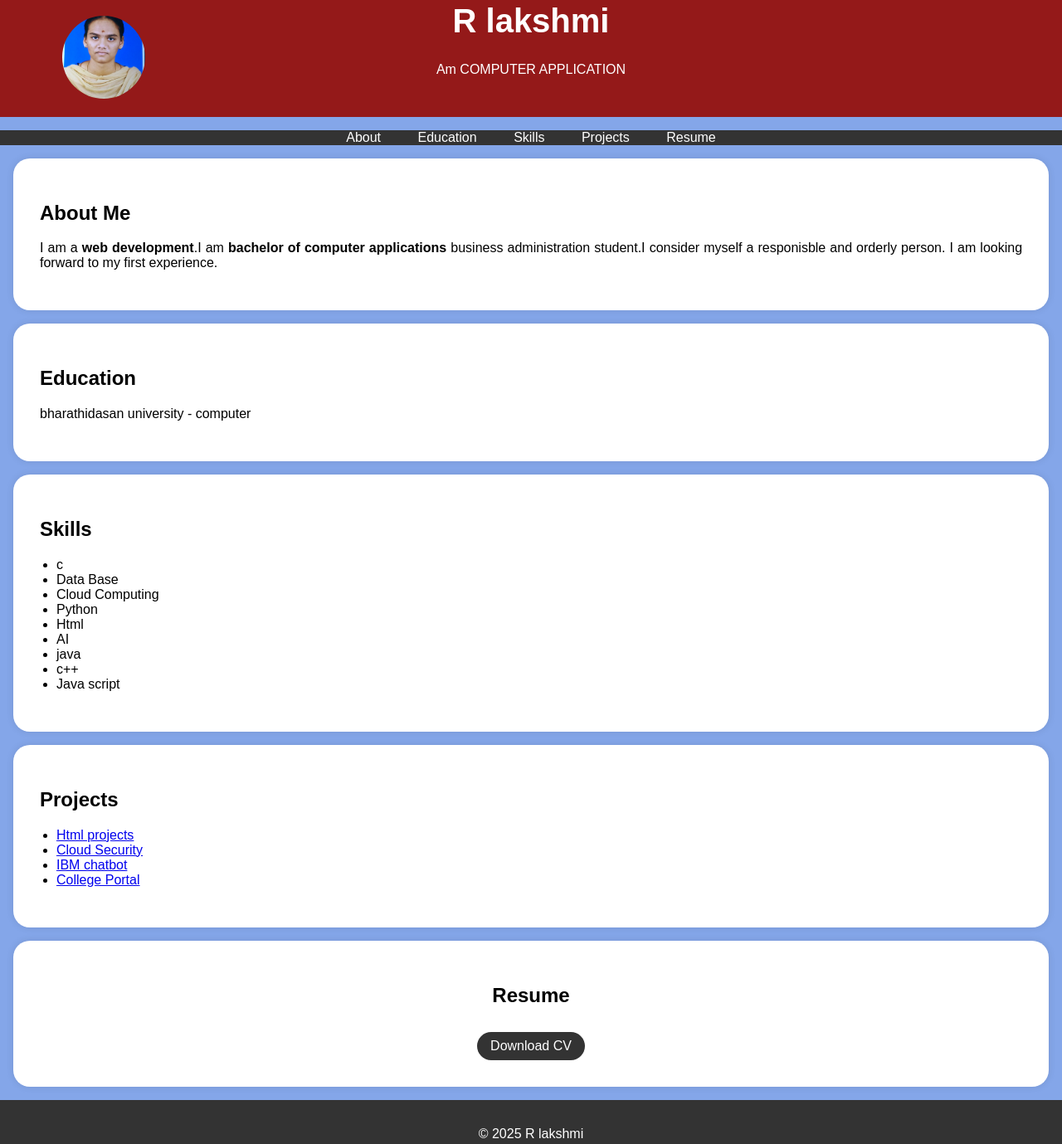
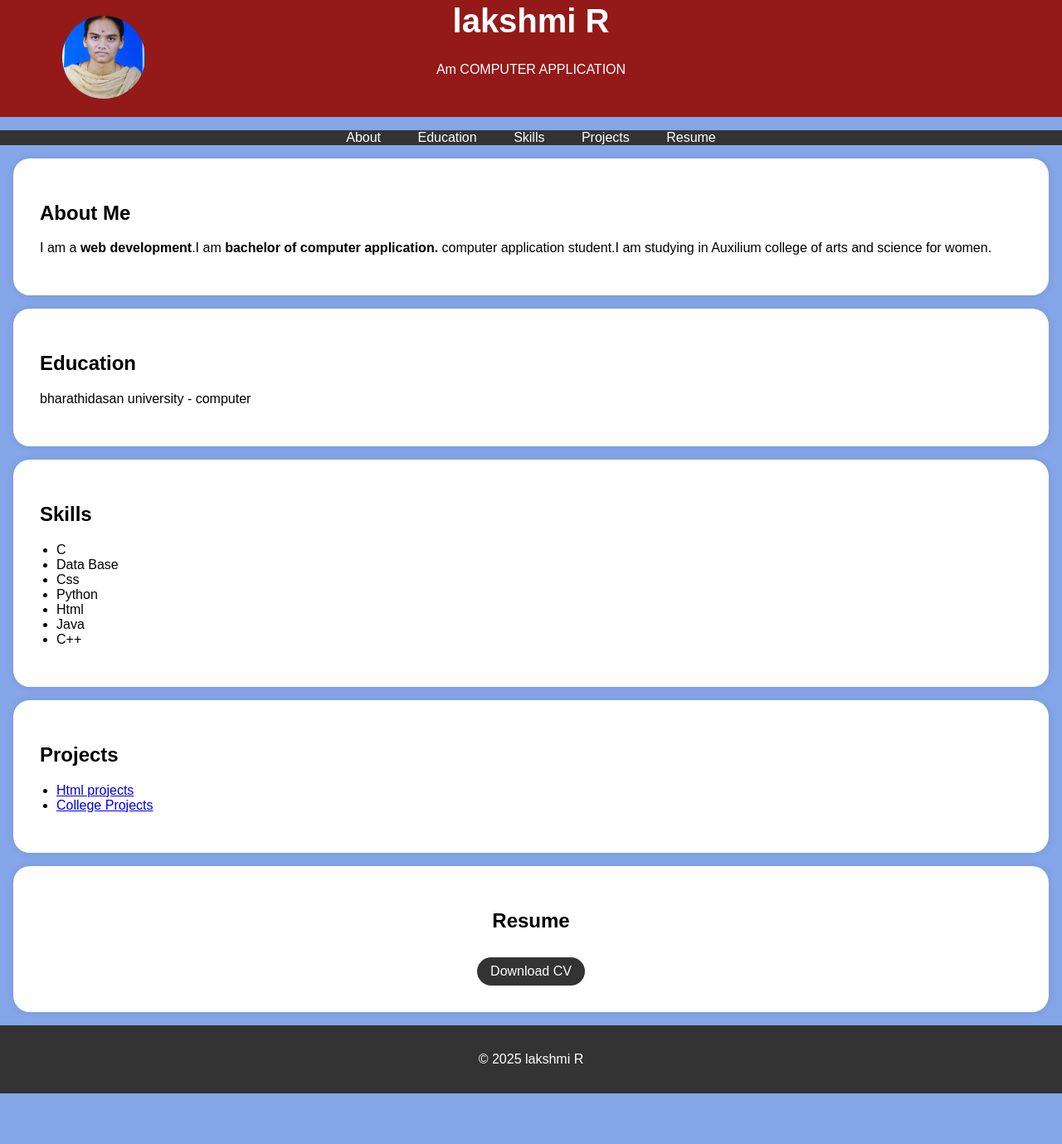
Before and after one commit to laks813/digital-portfolio, a plain HTML site: page index.html in a window 1280 px wide. Shown: the part 56-1435 px from the top of the page at 83% size. After the commit the page ends 1374 px from the top, so only its background shows below. Drawn offline with Linux system fonts and the light colour scheme.

Commit message:
Update index.html

```diff
--- a/index.html
+++ b/index.html
@@ -96,8 +96,8 @@
         <div class="header-content">
             <!-- Add your profile picture here -->
             <img src="Profile.jpg" alt="Your Profile Picture" class="profile-picture">
-            <h1>R lakshmi</h1>
-            <p> Am COMPUTER APPLICATION</p>
+            <h1> lakshmi R</h1>
+            <p>   Am COMPUTER APPLICATION</p>
         </div>
     </header>
 
@@ -108,16 +108,14 @@
             <li><a href="#skills">Skills</a></li>
             <li><a href="#projects">Projects</a></li>
             <li><a href="#resume">Resume</a></li>
-
         </ul>
     </nav>
 
     <section id="about">
         <div class="section-content">
             <h2>About Me</h2>
-            <p> I am a <b> web development</b>.I am <b> bachelor of computer applications</b>
-                business administration student.I consider myself a responisble and orderly person.
-               I am looking forward to my first experience. </p>
+            <p> I am a <b> web development</b>.I am <b> bachelor of computer application.</b>
+                computer application student.I am studying in Auxilium college of arts and science for women. </p>
 
         </div>
     </section>
@@ -135,15 +133,14 @@
         <div class="section-content">
             <h2>Skills</h2>
             <ul>
-                <li>c</li>
+                <li>C</li>
                 <li>Data Base</li>
-                <li>Cloud Computing</li>
+                <li>Css</li>
                 <li>Python</li>
                 <li>Html</li>
-                <li>AI</li>
-                <li>java</li>
-                <li>c++</li>
-                <li>Java script</li>
+                <li>Java</li>
+                <li>C++</li>
+
             </ul>
         </div>
     </section>
@@ -153,9 +150,7 @@
             <h2>Projects</h2>
             <ul>
                 <li><a href="#">Html projects</a></li>
-                <li><a href="#">Cloud Security </a></li>
-                <li><a href="#">IBM chatbot</a></li>
-                <li><a href="#">College Portal</a></li>
+                <li><a href="#">College Projects</a></li>
                 <!-- Add more project links here -->
             </ul>
         </div>
@@ -173,7 +168,7 @@
     </section>
 
     <footer>
-        <p>&copy; 2025 R lakshmi</p>
+        <p>&copy; 2025  lakshmi R</p>
     </footer>
 
     <script>
```
